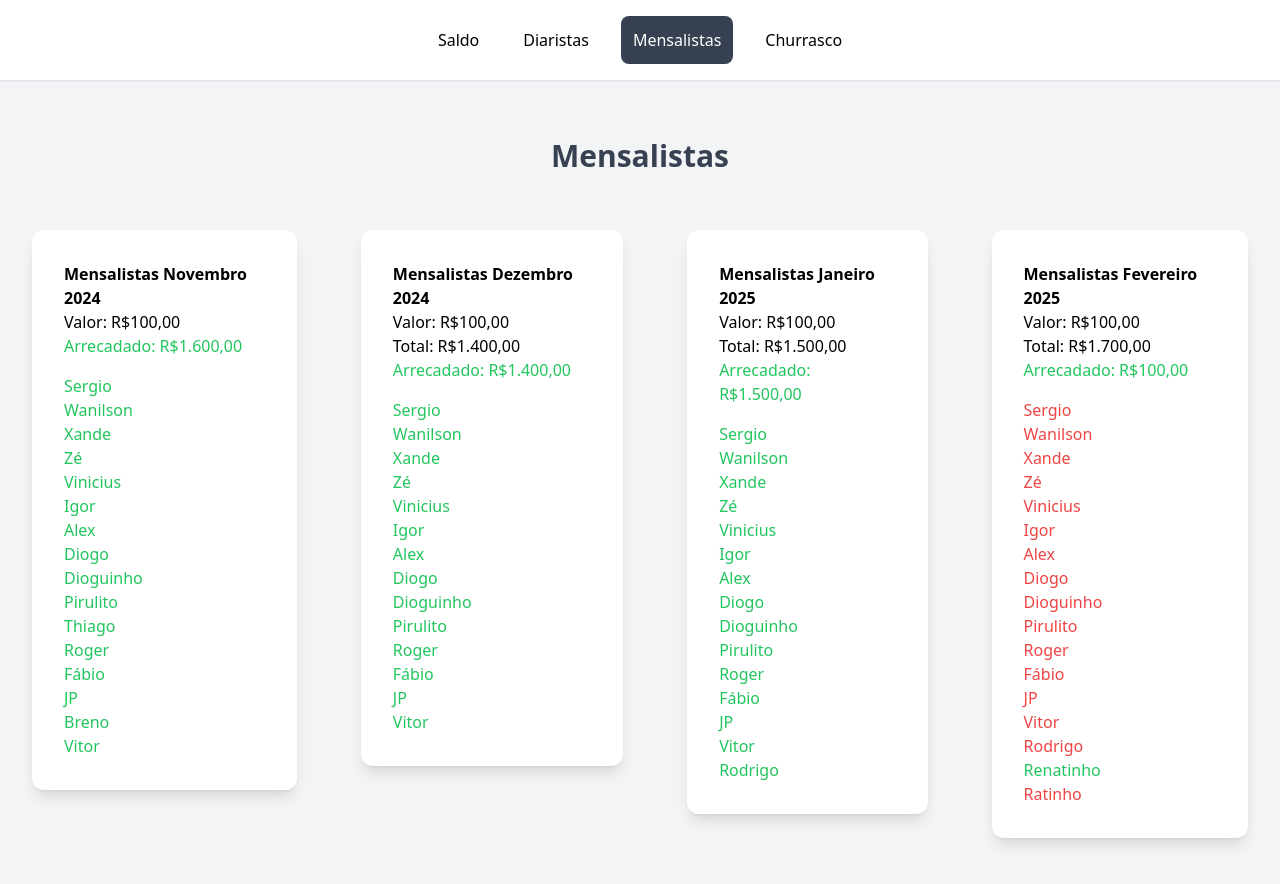
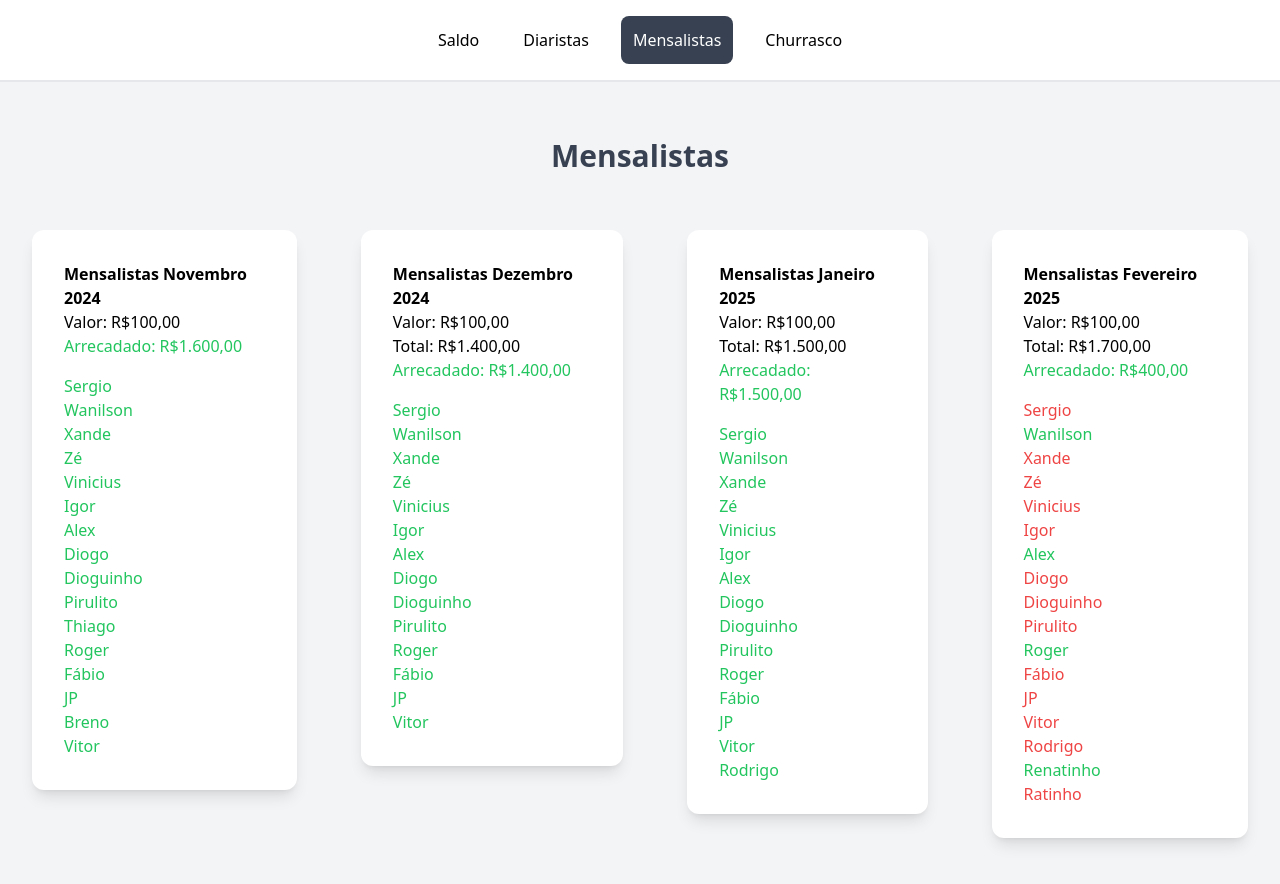
Before and after one commit to diogop2003/futebol, an Angular app in the folder pelada-front/: page /mensalistas in a window 1280 px wide. Shown: the top 884 px of the page. Built offline with nearby package versions, Linux system fonts and the light colour scheme.

Commit message:
fix mensal

```diff
--- a/pelada-front/src/app/pages/mensalista/mensalista.component.html
+++ b/pelada-front/src/app/pages/mensalista/mensalista.component.html
@@ -97,20 +97,20 @@
         <div class="mb-4">
             <h1 class="text-md">Valor: R$100,00</h1>
             <h1 class="text-md">Total: R$1.700,00</h1>
-            <h1 class="text-green-500">Arrecadado: R$100,00</h1>
+            <h1 class="text-green-500">Arrecadado: R$400,00</h1>
         </div>
         <ol>
             <li class="text-red-500">Sergio</li>
-            <li class="text-red-500">Wanilson</li>
+            <li class="text-green-500">Wanilson</li>
             <li class="text-red-500">Xande</li>
             <li class="text-red-500">Zé</li>
             <li class="text-red-500">Vinicius</li>
             <li class="text-red-500">Igor</li>
-            <li class="text-red-500">Alex</li>
+            <li class="text-green-500">Alex</li>
             <li class="text-red-500">Diogo</li>
             <li class="text-red-500">Dioguinho</li>
             <li class="text-red-500">Pirulito</li>
-            <li class="text-red-500">Roger</li>
+            <li class="text-green-500">Roger</li>
             <li class="text-red-500">Fábio</li>
             <li class="text-red-500">JP</li>
             <li class="text-red-500">Vitor</li>
--- a/pelada-front/src/app/pages/saldo/saldo.component.html
+++ b/pelada-front/src/app/pages/saldo/saldo.component.html
@@ -29,7 +29,7 @@
                 </tr>
                 <tr class="border-b gap-5">
                     <td class="w-auto py-4 text-md text-gray-700">Pagantes Fevereiro</td>
-                    <td class="w-auto py-4 text-md text-green-500">100,00</td>
+                    <td class="w-auto py-4 text-md text-green-500">400,00</td>
                 </tr>
                 <tr class="border-b gap-5">
                     <td class="w-auto py-4 text-md text-gray-700">Mensalidade do campo</td>
@@ -40,7 +40,7 @@
                     <td class="w-auto py-4 text-md text-red-500">-00,00</td>
                 </tr>
                 <tr class="border-b gap-5">
-                    <td class="w-auto py-4 text-md text-gray-700">Diaristas Janeiro</td>
+                    <td class="w-auto py-4 text-md text-gray-700">Diaristas Fevereiro</td>
                     <td class="w-auto py-4 text-md text-green-500">00,00</td>
                 </tr>
                 <!-- <tr class="border-b gap-5">
@@ -57,7 +57,7 @@
                 </tr> -->
                 <tr class="border-b gap-5">
                     <td class="w-auto py-4 text-md text-gray-700">SALDO TOTAL</td>
-                    <td class="w-auto py-4 text-md text-green-500">381,00</td>
+                    <td class="w-auto py-4 text-md text-green-500">681,00</td>
                 </tr>
             </tbody>
         </table>
```
